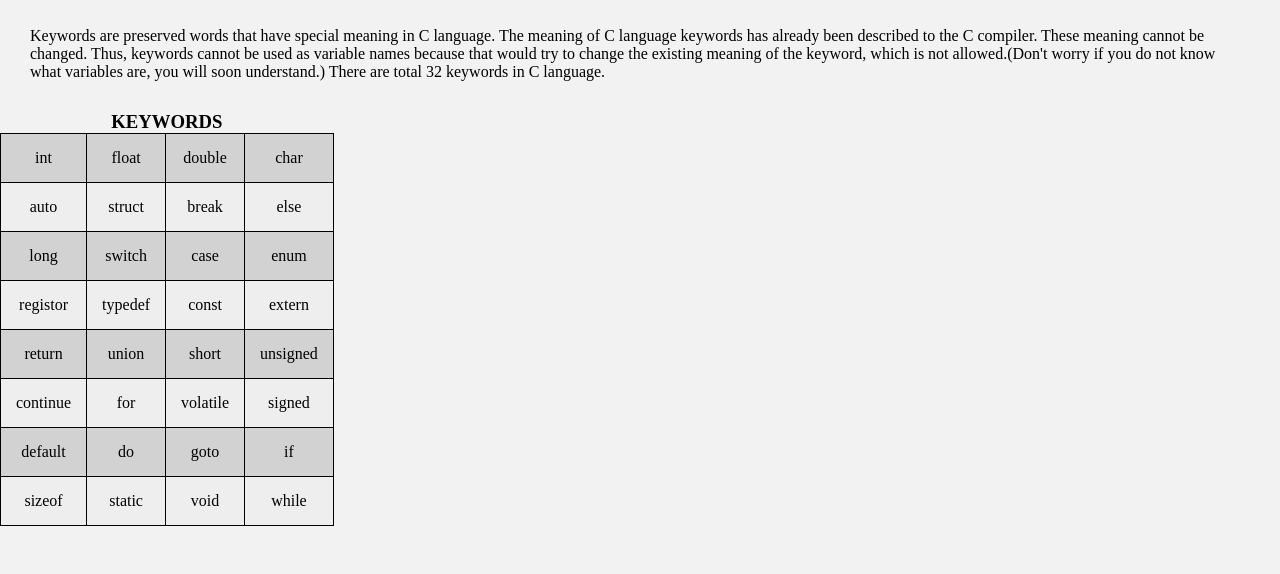
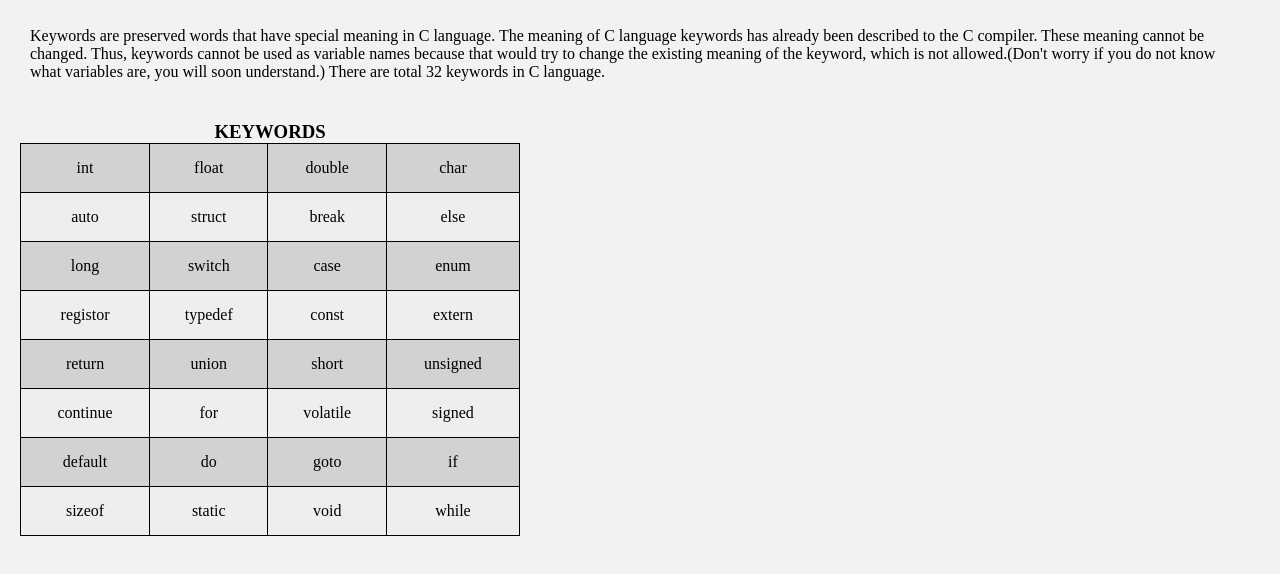
Before and after one commit to RJ81881/CODIN, a plain HTML site: page index5.html in a window 1280 px wide. Shown: the part 280-854 px from the top of the page. Drawn offline with Linux system fonts and the light colour scheme.

Commit message:
index5.html

```diff
--- a/index5.html
+++ b/index5.html
@@ -89,7 +89,13 @@
          .d .menu #sidebar .toggle:hover
           {
               background-color:Dodgerblue;
-          }
+          }table{
+		  width:500px;
+		  height:auto;
+		  margin:20px;
+		  padding:20px;
+		  }
+
             table,td{
                 border:1px solid black;
                 border-collapse:collapse;
```
